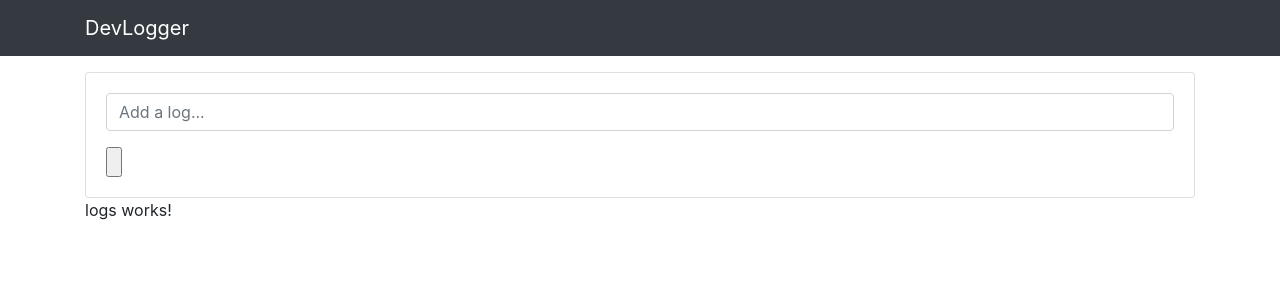
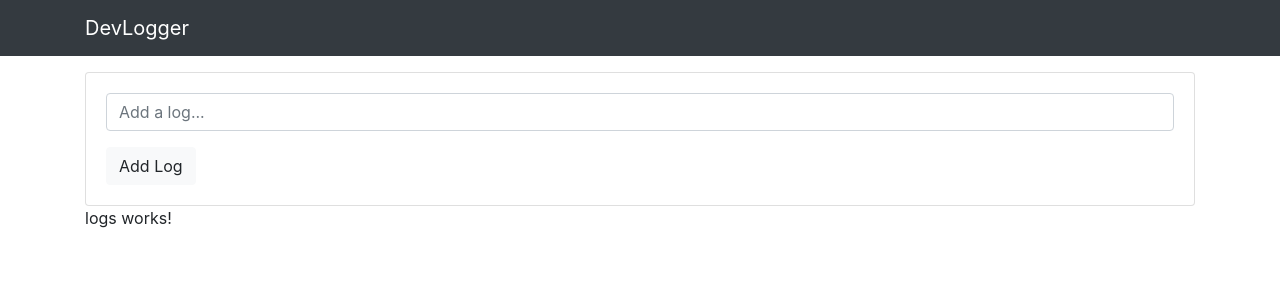
Before and after one commit to michaelromanov/angular_dev_logger_mini_project, an Angular app: page / in a window 1280 px wide. Shown: the top 300 px of the page. Built offline with nearby package versions, Linux system fonts and the light colour scheme.

Commit message:
log update 2

```diff
--- a/src/app/components/log-form/log-form.component.html
+++ b/src/app/components/log-form/log-form.component.html
@@ -3,6 +3,6 @@
     <div class="form-group">
       <input type="text" class="form-control" placeholder="Add a log...">
     </div>
-    <input type="submit" value="">
+    <input type="submit" value="Add Log" class="btn btn-light">
   </form>
 </div>
```
